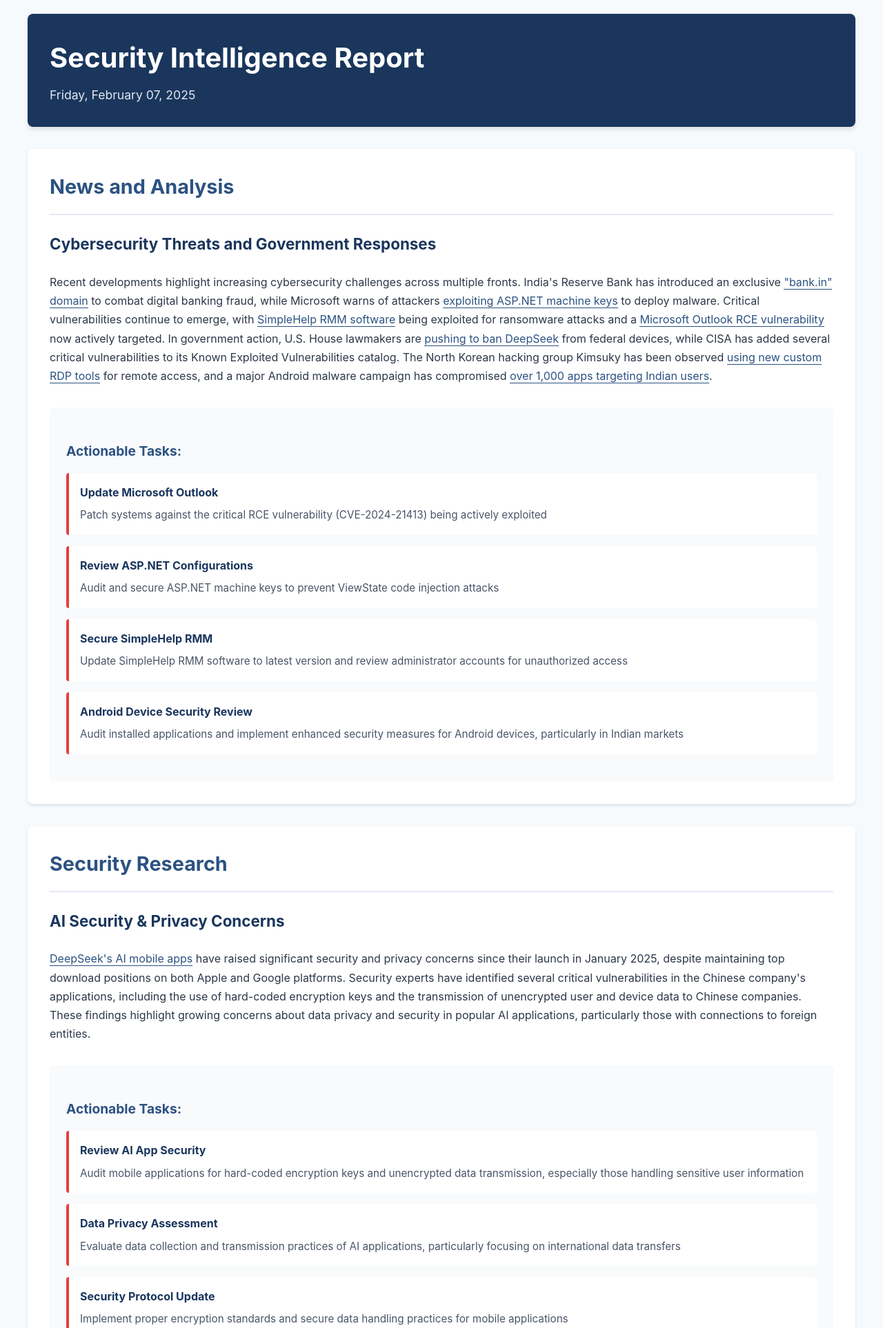
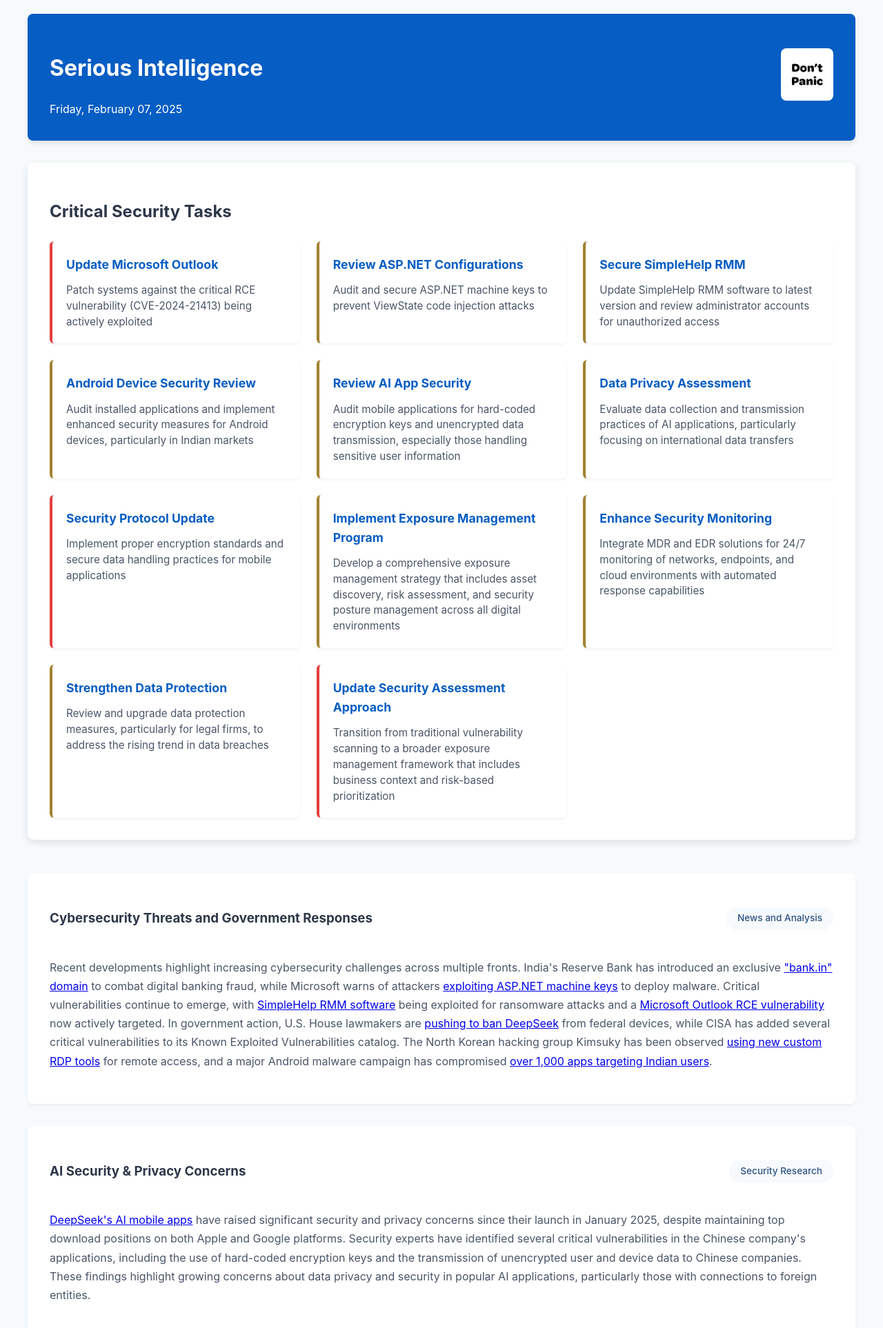
Before and after one commit to ISO-Serious/serious-threat-intelligence, a Flask app: page /email in a window 1280 px wide. Shown: the top 1926 px of the page at 69% size. Run offline with Flask 3, Linux system fonts and the light colour scheme; data comes from the database, SQL or seed files in the repository; both versions use the stored data as it was after the commit.

Commit message:
Adding some security, a way to view and delete old summaries, and tidied up the view

```diff
--- a/app/routes.py
+++ b/app/routes.py
@@ -1,4 +1,7 @@
-from flask import Blueprint, jsonify, render_template, current_app
+from flask import Blueprint, jsonify, render_template, current_app, request, url_for, session, redirect
+from functools import wraps
+from flask import Response
+import base64
 from datetime import datetime
 import sqlite3
 import json
@@ -8,20 +11,41 @@
 
 main = Blueprint('main', __name__)
 
+def check_auth(username, password):
+    """Verify credentials against expected values."""
+    return username == current_app.config['AUTH_USERNAME'] and password == current_app.config['AUTH_PASSWORD']
+
+def authenticate():
+    """Send 401 response that enables basic auth."""
+    return Response(
+        'Could not verify your access level for that URL.\n'
+        'You have to login with proper credentials', 401,
+        {'WWW-Authenticate': 'Basic realm="Login Required"'}
+    )
+
+def requires_auth(f):
+    @wraps(f)
+    def decorated(*args, **kwargs):
+        if request.endpoint == 'main.email2':
+            return f(*args, **kwargs)
+
+        if not session.get('authenticated'):
+            return redirect(url_for('main.login', next=request.url))
+        return f(*args, **kwargs)
+    return decorated
+
 def normalize_json_string(s):
     """Normalize a JSON string to handle escapes and control characters."""
-    # Common replacements to handle
     replacements = [
-        ('\\\\n', '\n'),      # Double-escaped newlines
-        ('\\\\"', '"'),       # Double-escaped quotes
-        ('\\\\\'', "'"),      # Double-escaped single quotes
-        ('\\n', '\n'),        # Single-escaped newlines
-        ('\\"', '"'),         # Single-escaped quotes
-        ('\\\'', "'"),        # Single-escaped single quotes
-        ('\\\\', '\\')        # Double-escaped backslashes
+        ('\\\\n', '\n'),
+        ('\\\\"', '"'),
+        ('\\\\\'', "'"),
+        ('\\n', '\n'),
+        ('\\"', '"'),
+        ('\\\'', "'"),
+        ('\\\\', '\\')
     ]
 
-    # Apply replacements
     for old, new in replacements:
         s = s.replace(old, new)
 
@@ -30,19 +54,13 @@
 def parse_double_encoded_json(s):
     """Parse JSON that has been encoded twice."""
     try:
-        # First parse - get the outer JSON structure
         outer = json.loads(s)
-
-        # For each section, parse the inner JSON string
         result = {}
         for key, value in outer.items():
             try:
                 if isinstance(value, str):
-                    # First normalize the string
                     normalized = normalize_json_string(value)
-                    # Then parse it
                     parsed = json.loads(normalized)
-                    # Clean up any remaining escapes in text fields
                     if isinstance(parsed, dict):
                         if 'summary' in parsed:
                             parsed['summary'] = normalize_json_string(parsed['summary'])
@@ -68,7 +86,6 @@
     conn = sqlite3.connect(db_path)
     try:
         c = conn.cursor()
-
         result = c.execute('''
             SELECT summary, date, generated_at
             FROM daily_summaries
@@ -87,21 +104,69 @@
                 }
             except Exception as e:
                 logger.error(f"Error parsing summary: {str(e)}")
-                # Return raw data for debugging
                 return {
                     'summary': json.loads(result[0]),
                     'date': result[1],
                     'generated_at': result[2]
                 }
         return None
-
-    except Exception as e:
-        logger.error(f"Error in get_latest_summary: {str(e)}")
-        raise
     finally:
         conn.close()
 
+def get_summary_by_id(db_path, summary_id):
+    """Helper method to retrieve a specific summary from the database."""
+    conn = sqlite3.connect(db_path)
+    try:
+        c = conn.cursor()
+        result = c.execute('''
+            SELECT summary, date, generated_at
+            FROM daily_summaries
+            WHERE id = ? AND status = 'complete'
+        ''', (summary_id,)).fetchone()
+
+        if result:
+            parsed_summary = parse_double_encoded_json(result[0])
+            return {
+                'summary': parsed_summary,
+                'date': result[1],
+                'generated_at': result[2]
+            }
+        return None
+    finally:
+        conn.close()
+
+def get_all_summary_dates(db_path):
+    """Helper method to retrieve all summary dates and IDs."""
+    conn = sqlite3.connect(db_path)
+    try:
+        c = conn.cursor()
+        results = c.execute('''
+            SELECT id, date
+            FROM daily_summaries
+            WHERE status = 'complete'
+            ORDER BY date DESC
+        ''').fetchall()
+        return results
+    finally:
+        conn.close()
+
+@main.route('/list-emails')
+@requires_auth
+def list_emails():
+    """Endpoint to list all available summary dates."""
+    try:
+        summaries = get_all_summary_dates(current_app.config['DATABASE_PATH'])
+        return render_template(
+            'email/list.html',
+            summaries=[(id, datetime.fromisoformat(date).strftime('%A, %B %d, %Y'))
+                      for id, date in summaries]
+        )
+    except Exception as e:
+        logger.error(f"Error listing summaries: {str(e)}")
+        return f"Error listing summaries: {str(e)}", 500
+
 @main.route('/summary')
+@requires_auth
 def get_summary():
     """Endpoint to retrieve the most recent daily summary as JSON."""
     try:
@@ -124,24 +189,27 @@
 
 @main.route('/email')
 def get_email():
-    """Endpoint to retrieve the most recent daily summary as formatted HTML."""
+    """Endpoint to retrieve a specific summary as formatted HTML."""
     try:
-        result = get_latest_summary(current_app.config['DATABASE_PATH'])
+        summary_id = request.args.get('id')
+        if summary_id:
+            result = get_summary_by_id(current_app.config['DATABASE_PATH'], summary_id)
+        else:
+            result = get_latest_summary(current_app.config['DATABASE_PATH'])
 
         if result:
             date_str = datetime.fromisoformat(result['date']).strftime('%A, %B %d, %Y')
-
             return render_template(
                 'email/summary.html',
                 summary=result['summary'],
                 date=date_str
             )
         else:
-            return "No recent summaries found in the database", 404
+            return "Summary not found", 404
 
     except Exception as e:
         logger.error(f"Error generating email view: {str(e)}")
-        return f"Error generating email view: {str(e)} (PATH: {current_app.config['DATABASE_PATH']})", 500
+        return f"Error generating email view: {str(e)}", 500
 
 @main.route('/email2')
 def get_email2():
@@ -164,35 +232,41 @@
         logger.error(f"Error generating email2 view: {str(e)}")
         return f"Error generating email view: {str(e)}", 500
 
-@main.route('/debug')
-def debug_view():
-    """Debug endpoint to see the data structure."""
+@main.route('/delete-summary/<int:summary_id>', methods=['DELETE'])
+@requires_auth
+def delete_summary(summary_id):
+    """Delete a specific summary from the database."""
     try:
-        result = get_latest_summary(current_app.config['DATABASE_PATH'])
-        if result:
-            output = ["=== Summary Structure ===\n"]
-            for category, content in result['summary'].items():
-                output.append(f"\n=== {category} ===")
-                if isinstance(content, dict):
-                    output.append(f"Section Title: {content.get('section_title', 'N/A')}")
-                    tasks = content.get('actionable_tasks', [])
-                    output.append(f"Number of Tasks: {len(tasks)}")
-                    if len(tasks) > 0:
-                        output.append("\nFirst Task:")
-                        output.append(json.dumps(tasks[0], indent=2))
-                    output.append(f"\nSummary Preview: {content.get('summary', '')[:200]}...")
-                else:
-                    output.append(f"Content type: {type(content)}")
-                    output.append(f"Content preview: {str(content)[:200]}")
+        conn = sqlite3.connect(current_app.config['DATABASE_PATH'])
+        c = conn.cursor()
+        c.execute('DELETE FROM daily_summaries WHERE id = ?', (summary_id,))
+        conn.commit()
+        conn.close()
+        return '', 204
+    except Exception as e:
+        logger.error(f"Error deleting summary {summary_id}: {str(e)}")
+        return jsonify({"error": str(e)}), 500
 
-            return f"<pre>{''.join(output)}</pre>"
-        return "No data found", 404
-    except Exception as e:
-        return f"Error: {str(e)}", 500
+@main.route('/login', methods=['GET', 'POST'])
+def login():
+    if request.method == 'POST':
+        if (request.form['username'] == current_app.config['AUTH_USERNAME'] and
+            request.form['password'] == current_app.config['AUTH_PASSWORD']):
+            session['authenticated'] = True
+            next_page = request.args.get('next')
+            return redirect(next_page if next_page else url_for('main.index'))
+        return 'Invalid credentials', 401
+
+    return render_template('login.html')
+
+@main.route('/logout')
+def logout():
+    session.pop('authenticated', None)
+    return redirect(url_for('main.login'))
 
 @main.route('/')
 def index():
-    """Simple health check endpoint for monitoring."""
+    """Simple index page."""
     return "Hello World", 200
 
 @main.route('/health')
--- a/app/static/css/styles.css
+++ b/app/static/css/styles.css
@@ -1,9 +1,11 @@
 :root {
-    --primary-color: #1a365d;
+    --primary-color: #065dc3;
     --secondary-color: #2c5282;
     --accent-color: #e53e3e;
     --bg-color: #f7fafc;
     --text-color: #2d3748;
+    --success-color: #a28231;
+    --urgent-color: #e53e3e;
 }
 
 body {
@@ -25,128 +27,125 @@
     box-shadow: 0 4px 6px rgba(0, 0, 0, 0.1);
 }
 
-h1 {
-    margin: 0;
-    font-size: 2.5rem;
-    font-weight: 700;
+.header-content {
+    display: flex;
+    justify-content: space-between;
+    align-items: center;
 }
 
-.date {
-    color: #e2e8f0;
-    font-size: 1.1rem;
-    margin-top: 0.5rem;
+.logo img {
+    width: 60px;
+    height: 60px;
+    border-radius: 8px;
+    background: white;
+    padding: 8px;
 }
 
-.category {
+.quick-actions {
     background: white;
-    margin-bottom: 2rem;
     padding: 2rem;
     border-radius: 8px;
-    box-shadow: 0 2px 4px rgba(0, 0, 0, 0.1);
+    box-shadow: 0 4px 12px rgba(0, 0, 0, 0.1);
+    margin-bottom: 3rem;
 }
 
-h2 {
-    color: var(--secondary-color);
-    margin-top: 0;
-    padding-bottom: 1rem;
-    border-bottom: 2px solid #e2e8f0;
-    font-size: 1.8rem;
+.priority-tasks {
+    display: grid;
+    grid-template-columns: repeat(auto-fit, minmax(300px, 1fr));
+    gap: 1.5rem;
+    margin-top: 1.5rem;
 }
 
-h3 {
-    color: var(--primary-color);
-    font-size: 1.4rem;
-    margin-top: 1.5rem;
-    margin-bottom: 1rem;
+.task-item {
+    background: white;
+    border-radius: 6px;
+    padding: 1.25rem;
+    box-shadow: 0 2px 4px rgba(0, 0, 0, 0.05);
+    border-left: 4px solid var(--success-color);
+    transition: transform 0.2s ease, box-shadow 0.2s ease;
 }
 
-h4 {
-    color: var(--secondary-color);
-    font-size: 1.2rem;
-    margin-top: 1.5rem;
-    margin-bottom: 0.5rem;
+.task-item.urgent {
+    border-left-color: var(--urgent-color);
 }
 
-.markdown-content {
-    margin: 1.5rem 0;
-    line-height: 1.7;
+.task-item:hover {
+    transform: translateY(-2px);
+    box-shadow: 0 4px 8px rgba(0, 0, 0, 0.1);
 }
 
-.markdown-content a {
-    color: var(--secondary-color);
-    text-decoration: none;
-    border-bottom: 1px solid var(--secondary-color);
+.task-header {
+    display: flex;
+    justify-content: space-between;
+    align-items: flex-start;
+    margin-bottom: 0.75rem;
 }
 
-.markdown-content a:hover {
-    border-bottom-width: 2px;
-}
-
-.markdown-content strong {
+.task-header strong {
+    font-size: 1.1rem;
     color: var(--primary-color);
 }
 
-.markdown-content ul {
-    list-style-type: disc;
-    padding-left: 2rem;
-    margin: 1rem 0;
-}
-
-.markdown-content li {
-    margin-bottom: 0.5rem;
-}
-
-.tasks-section {
-    background-color: #f8fafc;
-    padding: 1.5rem;
-    border-radius: 6px;
-    margin-top: 2rem;
-}
-
-.tasks-list {
-    list-style: none;
-    padding-left: 0;
-    margin: 1rem 0 0 0;
-}
-
-.task-item {
-    margin-bottom: 1rem;
-    padding: 1rem;
-    background-color: white;
-    border-radius: 4px;
-    border-left: 4px solid var(--accent-color);
-}
-
-.task-item strong {
-    color: var(--primary-color);
-    display: block;
-    margin-bottom: 0.5rem;
+.category-tag {
+    font-size: 0.75rem;
+    padding: 0.25rem 0.75rem;
+    background-color: var(--bg-color);
+    color: var(--secondary-color);
+    border-radius: 999px;
+    font-weight: 500;
+    white-space: nowrap;
 }
 
 .task-description {
     color: #4a5568;
     font-size: 0.95rem;
-    margin-top: 0.5rem;
+    line-height: 1.5;
+}
+
+.insights {
+    display: grid;
+    gap: 2rem;
+}
+
+.category {
+    background: white;
+    padding: 2rem;
+    border-radius: 8px;
+    box-shadow: 0 2px 4px rgba(0, 0, 0, 0.05);
+}
+
+.category-header {
+    display: flex;
+    justify-content: space-between;
+    align-items: center;
+    margin-bottom: 1.5rem;
+}
+
+.context-tag {
+    font-size: 0.85rem;
+    padding: 0.35rem 1rem;
+    background-color: var(--bg-color);
+    color: var(--secondary-color);
+    border-radius: 999px;
+    font-weight: 500;
+}
+
+.markdown-content {
+    color: #4a5568;
+    line-height: 1.7;
 }
 
 @media (max-width: 768px) {
-    body {
-        padding: 10px;
+    .priority-tasks {
+        grid-template-columns: 1fr;
     }
 
-    .header {
-        padding: 1.5rem;
+    .task-header {
+        flex-direction: column;
+        gap: 0.5rem;
     }
 
-    h1 {
-        font-size: 2rem;
-    }
-
-    .category {
-        padding: 1rem;
-    }
-
-    .task-item {
-        padding: 0.75rem;
+    .category-tag {
+        align-self: flex-start;
     }
 }
--- a/app/templates/email/summary.html
+++ b/app/templates/email/summary.html
@@ -2,50 +2,50 @@
 
 {% block content %}
 <div class="header">
-    <h1>Security Intelligence Report</h1>
+    <div class="header-content">
+        <div class="header-text">
+            <h1>Serious Intelligence</h1>
             <div class="date">{{ date }}</div>
         </div>
-
-{# Debug info
-<div style="background: #f0f0f0; padding: 10px; margin: 10px 0; font-family: monospace;">
-Summary type: {{ summary.__class__.__name__ }}
-Keys: {% if summary is mapping %}{{ summary.keys()|list }}{% else %}Not a mapping{% endif %}
+        <div class="logo">
+            <img src="{{ url_for('static', filename='images/dontpanic.png') }}" alt="Company Logo">
         </div>
-#}
+    </div>
+</div>
 
 {% if summary is mapping %}
+    <div class="quick-actions">
+        <h2>Critical Security Tasks</h2>
+        <div class="priority-tasks">
+            {% for category, content in summary.items() %}
+                {% if content.actionable_tasks %}
+                    {% for task in content.actionable_tasks %}
+                        <div class="task-item {% if 'Update' in task.task or 'Critical' in task.description %}urgent{% endif %}">
+                            <div class="task-header">
+                                <strong>{{ task.task }}</strong>
+                            </div>
+                            <div class="task-description">{{ task.description }}</div>
+                        </div>
+                    {% endfor %}
+                {% endif %}
+            {% endfor %}
+        </div>
+    </div>
+
+    <div class="insights">
         {% for category, content in summary.items() %}
             {% if content.section_title and content.section_title != "No Summary Available" %}
                 <div class="category">
-                <h2>{{ category }}</h2>
+                    <div class="category-header">
                         <h3>{{ content.section_title }}</h3>
-
+                        <span class="context-tag">{{ category }}</span>
+                    </div>
                     <div class="summary-content markdown-content">
                         {{ content.summary | markdown | safe }}
                     </div>
-
-                {% if content.actionable_tasks %}
-                    <div class="tasks-section">
-                        <h4>Actionable Tasks:</h4>
-                        <ul class="tasks-list">
-                            {% for task in content.actionable_tasks %}
-                                <li class="task-item">
-                                    <strong>{{ task.task }}</strong>
-                                    {% if task.description %}
-                                        <div class="task-description">{{ task.description }}</div>
-                                    {% endif %}
-                                </li>
-                            {% endfor %}
-                        </ul>
-                    </div>
-                {% endif %}
                 </div>
             {% endif %}
         {% endfor %}
-{% else %}
-    <div style="color: red; padding: 10px;">
-        Error: Summary is not a dictionary. Type: {{ summary.__class__.__name__ }}
-        <pre>{{ summary }}</pre>
     </div>
 {% endif %}
 {% endblock %}
--- a/config.py
+++ b/config.py
@@ -16,6 +16,10 @@
 
     # App settings
     ITEMS_PER_PAGE = int(os.environ.get('ITEMS_PER_PAGE', 10))
+
+    # Authentication settings
+    AUTH_USERNAME = os.environ.get('AUTH_USERNAME', 'admin')
+    AUTH_PASSWORD = os.environ.get('AUTH_PASSWORD', 'munk1luvver')
 
 
 class DevelopmentConfig(Config):
--- a/cron/feed_summary.py
+++ b/cron/feed_summary.py
@@ -214,7 +214,7 @@
         summary = feed_summarizer.generate_daily_summary()
 
         # Print summary to stdout for potential piping to other processes
-        print(json.dumps(summary, indent=2))
+        # print(json.dumps(summary, indent=2))
 
     except Exception as e:
         logger.error(f"Summary generation failed: {str(e)}")
--- a/cron/prompts.py
+++ b/cron/prompts.py
@@ -36,9 +36,10 @@
 
 For the summary field:
 - Use markdown format
-- Include section headers with two asterisks
+- No HTML tags
+- Do not add any sub-headings or bullet points. It should be one or two paragraphs. With relevant keywords linked to the original articles.
 - Format URLs as [text](url)
-- No HTML tags
+- If the article does not suggest any actionable tasks, then ignore it and move onto the next one.
 
 If there aren't enough articles to summarize, return:
 {{
```
Also changed, not shown: app/templates/email/list.html (added, +50 -0 lines), app/templates/login.html (added, +26 -0 lines), app/static/images/dontpanic.png (added), rss_feeds.db. Lines whose indentation alone changed are shown as unchanged.
